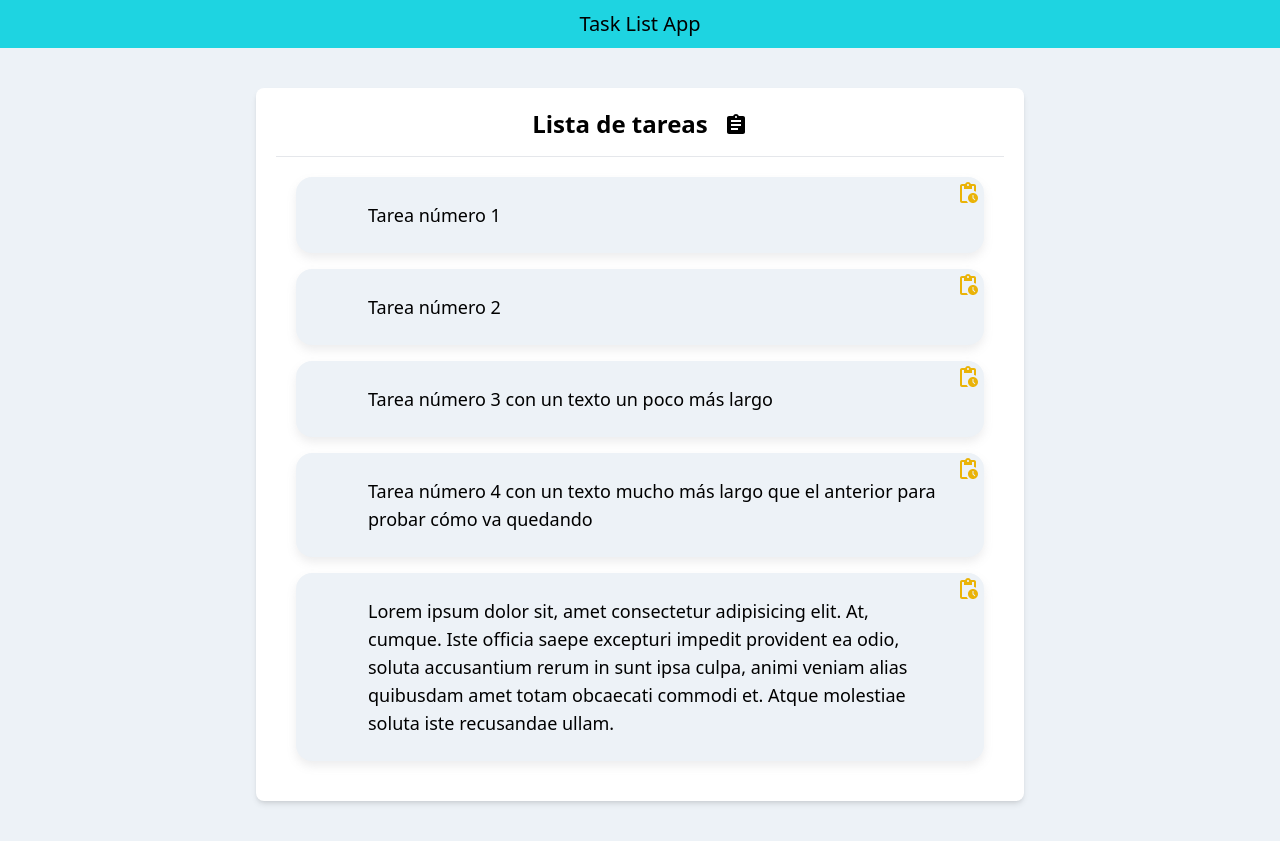
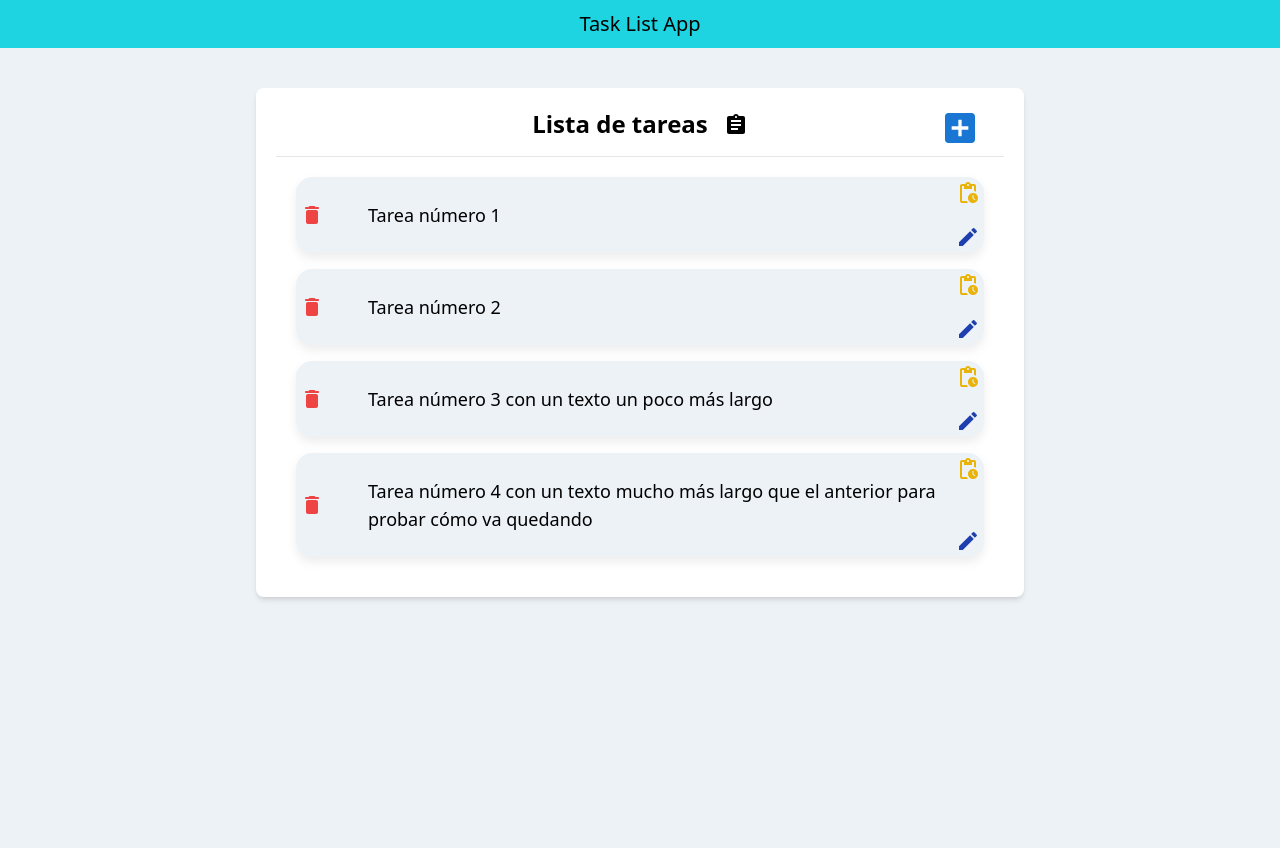
Before and after one commit to AlexUrtubia/react_task_list, a React (Create React App) app: page / in a window 1280 px wide. Built offline with nearby package versions, Linux system fonts and the light colour scheme.

Commit message:
se agregan hooks personalizados para manejar todos

```diff
--- a/src/App.js
+++ b/src/App.js
@@ -1,14 +1,17 @@
 import './App.css';
 import Card from './components/Card';
 import ListaTareas from './components/ListaTareas';
+import { TodoManage } from "./context/TodoContext";
 
 function App() {
   return (
-    <div className="flex justify-center m-0 bg-bckg ">
-      <Card>
-        <ListaTareas/>
-      </Card>
-    </div>
+    <TodoManage>
+      <div className="flex justify-center m-0 h-screen bg-bckg ">
+        <Card>
+          <ListaTareas/>
+        </Card>
+      </div>
+    </TodoManage>
   );
 }
 
--- a/src/components/ListaTareas.jsx
+++ b/src/components/ListaTareas.jsx
@@ -1,12 +1,26 @@
 import AssignmentIcon from '@mui/icons-material/Assignment';
 import Tareas from './Tareas'
+import AddBoxIcon from '@mui/icons-material/AddBox';
+import useAddTodo from '../hooks/useAddTodo';
+
+
 
 export default function ListaTareas() {
+
+
+  const add = useAddTodo()
+
   return (
     <div className='flex flex-col w-full'>
-      <div className="flex text-center justify-center space-x-4 mb-4">
+      <div className="flex text-center justify-center space-x-4 mb-4 relative">
         <h2 className="text-2xl font-bold">Lista de tareas</h2>
         <span className='self-center' ><AssignmentIcon/></span>
+        <button className='flex absolute right-6 text-justify'
+          onClick={add}>
+          <span className='self-center'><AddBoxIcon color="primary" sx={{ fontSize: 40 }}/></span>
+        </button>
+      </div>
+      <div>
       </div>
         <hr />
         <Tareas/>
--- a/src/components/Tareas.jsx
+++ b/src/components/Tareas.jsx
@@ -1,40 +1,39 @@
 import TaskAltIcon from '@mui/icons-material/TaskAlt';
 import PendingActionsIcon from '@mui/icons-material/PendingActions';
-import { useState, useEffect } from 'react';
-import { computeHeadingLevel } from '@testing-library/react';
-import { TaskSharp } from '@mui/icons-material';
-
-const tarea = [
-  { id: 1,
-    task: "Tarea número 1",
-    completa: false },
-  { id: 2,
-    task: "Tarea número 2",
-    completa: false },
-  { id: 3,
-  task: "Tarea número 3 con un texto un poco más largo",
-  completa: false },
-  { id: 4,
-  task: "Tarea número 4 con un texto mucho más largo que el anterior para probar cómo va quedando ",
-  completa: false },
-  {id: 5,
-  task: "Lorem ipsum dolor sit, amet consectetur adipisicing elit. At, cumque. Iste officia saepe excepturi impedit provident ea odio, soluta accusantium rerum in sunt ipsa culpa, animi veniam alias quibusdam amet totam obcaecati commodi et. Atque molestiae soluta iste recusandae ullam.",
-  completa: false}
-];
+import DeleteRoundedIcon from '@mui/icons-material/DeleteRounded';
+import { useState,  useContext } from 'react';
+import { TodoContext } from '../context/TodoContext';
+import EditIcon from '@mui/icons-material/Edit';
+import useAddtodo from '../hooks/useEditTodo';
+import useRemoveTodo from '../hooks/useRemoveTodo';
 
 export default function Tareas() {
 
+  const estado = useContext(TodoContext)
+  const edit = useAddtodo()
+  const remove = useRemoveTodo()
+
   const [state, setState] = useState(false)
 
+    if (estado.estado.length === 0) {
+      return (
+        <div className="p-5 flex w-full h-full text-center justify-center">
+          <span className='text-xl'>
+          Agrega una tarea
+          </span>
+        </div>
+      )}
+      else {
+        return (
 
-  // useEffect( () => {
-  //   console.log(state);
-  // }, [state]);
+        <div className="p-5 flex w-full flex-col space-y-4">
+            {estado.estado.map((task) => (
+            <li className="text-xl bg-bckg w-full justify-center flex border-slate-300 rounded-2xl relative	shadow" key={task.id}>
 
-  return (
-    <div className="p-5 flex w-full flex-col space-y-4">
-        {tarea.map((task) => (
-        <li className="text-xl bg-bckg w-full justify-center flex border-slate-300 rounded-2xl relative	shadow" key={tarea.id}>
+              <button className='flex absolute left-1 self-center'
+              onClick={ () => remove(task.id)}>
+                <DeleteRoundedIcon className='text-red-500'/>
+              </button>
 
               { task.completa ?
               <span className='text line-through' >{task.task}</span> :
@@ -50,31 +49,16 @@
                 { task.completa ?
               <TaskAltIcon className='text-green-500' /> :
               <PendingActionsIcon className='text-yellow-500'/>  }</button>
+              <button className='flex absolute bottom-1 right-1'
+              onClick={ () => {
+                edit(task.id)
+              console.log(estado.estado)}}>
+                <EditIcon className='text-blue-800'/>
+              </button>
             </li>
             ))}
-
-
         </div>
-  );
+      )
       }
 
-// function Header() {
-//   const [isActive, setIsActive] = useState(false);
-//   const [isActive2, setIsActive2] = useState(false);
-//   return (
-//     <div className="flex items-center space-x-6">
-//       <div className="cursor-pointer select-none">
-//        {isActive? <AiOutlineHome onClick={()=>{
-//           setIsActive(!isActive)}}/>:
-//       <AiFillHome onClick={()=>{
-//           setIsActive(!isActive)}} />
-//            }
-//       </div>
-
-//     <div className="cursor-pointer select-none">
-//       {isActive2?<MdOutlineAddBox onClick={()=>{
-//        setIsActive2(!isActive2)}}/>:
-//          <MdAddBox onClick={()=>{
-//        setIsActive2(!isActive2)}} />}
-//      </div>
-//   )}
+}
--- /dev/null
+++ b/src/context/TodoContext.jsx
@@ -0,0 +1,32 @@
+import { createContext, useState } from "react";
+
+export const TodoContext = createContext()
+
+export const TodoManage = (props) => {
+
+  const tarea = [
+      { id: 0,
+        task: "Tarea número 1",
+        completa: false },
+      { id: 1,
+        task: "Tarea número 2",
+        completa: false },
+      { id: 2,
+      task: "Tarea número 3 con un texto un poco más largo",
+      completa: false },
+      { id: 3,
+      task: "Tarea número 4 con un texto mucho más largo que el anterior para probar cómo va quedando ",
+      completa: false },
+    ];
+
+    const [estado, setEstado] = useState(tarea)
+    const handleState = (state) => {setEstado(state)}
+
+
+
+  return (
+    <TodoContext.Provider value={{estado, handleState}}>
+      {props.children}
+    </TodoContext.Provider>
+  )
+}
--- /dev/null
+++ b/src/hooks/useAddTodo.jsx
@@ -0,0 +1,25 @@
+import { useContext } from "react";
+import { TodoContext } from "../context/TodoContext";
+
+export default function useAddTodo() {
+  const handleState = useContext(TodoContext);
+
+  const addTodo = (index) => {
+    const text = prompt("Ingrese tarea");
+    const newarray = [
+      ...handleState.estado,
+      {
+        id: handleState.estado.length + 1,
+        task: text,
+        completa: false,
+      },
+    ];
+
+    for (var i = 0; i < newarray.length; i++) {
+      newarray[i].id = i;
+    }
+
+    handleState.handleState(newarray);
+  };
+  return addTodo;
+}
--- /dev/null
+++ b/src/hooks/useEditTodo.jsx
@@ -0,0 +1,22 @@
+import { useContext } from "react";
+import {TodoContext} from "../context/TodoContext"
+
+
+export default function useEditTodo() {
+
+	const estado = useContext(TodoContext)
+
+	const editTodo = (index) => {
+    const todos = [...estado.estado];
+    const edited =  prompt('Actualice el título de la tarea', todos[index].task)
+    todos[index].task = edited
+
+
+    for (var i = 0; i < todos.length; i++) {
+      todos[i].id = i;
+    }
+    estado.handleState(todos)
+  };
+
+  return editTodo;
+}
--- /dev/null
+++ b/src/hooks/useRemoveTodo.jsx
@@ -0,0 +1,23 @@
+import { useContext } from "react";
+import { TodoContext } from "../context/TodoContext";
+
+export default function useRemoveTodo() {
+	const handleState = useContext(TodoContext);
+
+  const removeTodo = (index) => {
+		const todos = [...handleState.estado];
+    const newarray = todos.filter((object) => {
+			return object.id !== index;
+    });
+
+    for (var i = 0; i < newarray.length; i++) {
+			console.log(newarray[i])
+      newarray[i].id = i;
+    }
+
+		handleState.handleState(newarray)
+    console.log(newarray.length)
+
+  };
+  return removeTodo;
+}
```
Lines whose indentation alone changed are shown as unchanged.
